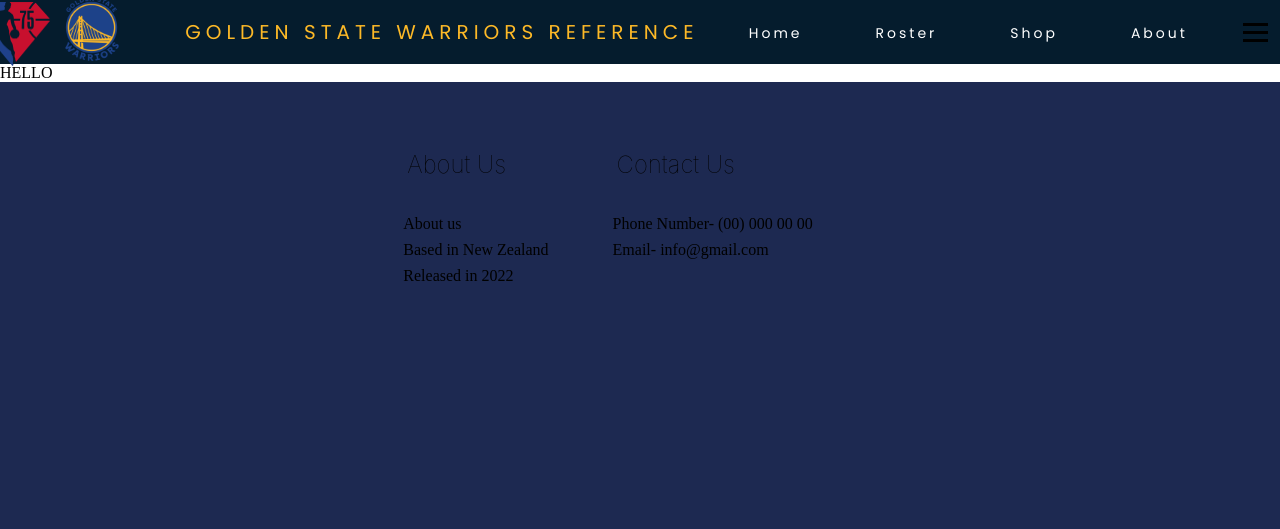
After one commit to JoelFox19/13DTP-NBA-Reference, a Flask app: page /shop in a window 1280 px wide. The commit adds this page. Shown: the top 529 px of the page. Run offline with Flask 2, Linux system fonts and the light colour scheme.

Commit message:
adding a shop page

```diff
--- a/application/routes.py
+++ b/application/routes.py
@@ -17,20 +17,23 @@ def do_query(query, data=None, fetchone=False):
 @app.route('/')
 def home():
    teams = do_query ("SELECT teamname, image FROM display")
-   return render_template('home.html',title="Home Page", teams=teams,)
+   return render_template('home.html',title="Home Page", teams=teams)
 
 @app.route('/roster')
 def roster():
    roster = do_query ("SELECT * FROM Roster")
    return render_template('roster.html',title="Roster Page", roster=roster)
 
-@app.route('/teams/<string:teamname>')
-def teams(teamname):
+@app.route('/page/<string:teamname>')
+def pages(teamname):
    team_id = do_query ("SELECT * from display WHERE teamname=?;",(teamname,),fetchone=True)
    teamimage_id = do_query ("SELECT image from display WHERE teamname=?;",(teamname,),fetchone=False)
    players = do_query ("SELECT * FROM news")
    colours = do_query ("SELECT colour FROM display WHERE teamname=?;",(teamname,),fetchone=False)
-   return render_template('team.html',title="Team Page", players=players,team_id=team_id,colours=colours,teamimage_id=teamimage_id)
+   return render_template('page.html',title="Team Page", players=players,team_id=team_id,colours=colours,teamimage_id=teamimage_id)
 
+@app.route('/shop')
+def shop():
+   return render_template('shop.html',title="Shop Page")
 
 #pip3 install flask_sqlalchemy
--- a/application/templates/home.html
+++ b/application/templates/home.html
@@ -15,7 +15,7 @@
       <li>
         <div class="web-box">
         <div class="web-img">
-        <a href="/teams/{{teamname[0]}}">
+        <a href="/page/{{teamname[0]}}">
         <img src="/static/css/images/{{teamname[1]}}">
         <h2>{{teamname[0]}}</h2>
       </a>
--- a/application/templates/nav.html
+++ b/application/templates/nav.html
@@ -15,7 +15,7 @@
         <a href="/roster">Roster</a>
     </li>
     <li>
-        <a href="#">Shop</a>
+        <a href="/shop">Shop</a>
     </li>
     <li>
         <a href="#">About</a>
--- /dev/null
+++ b/application/templates/shop.html
@@ -0,0 +1,9 @@
+{% extends 'layout.html' %}
+{% block content %}
+
+<a>HELLO</a>
+
+
+
+
+{% endblock %}
```
Also changed, not shown: application/templates/page.html (renamed from application/templates/team.html).
